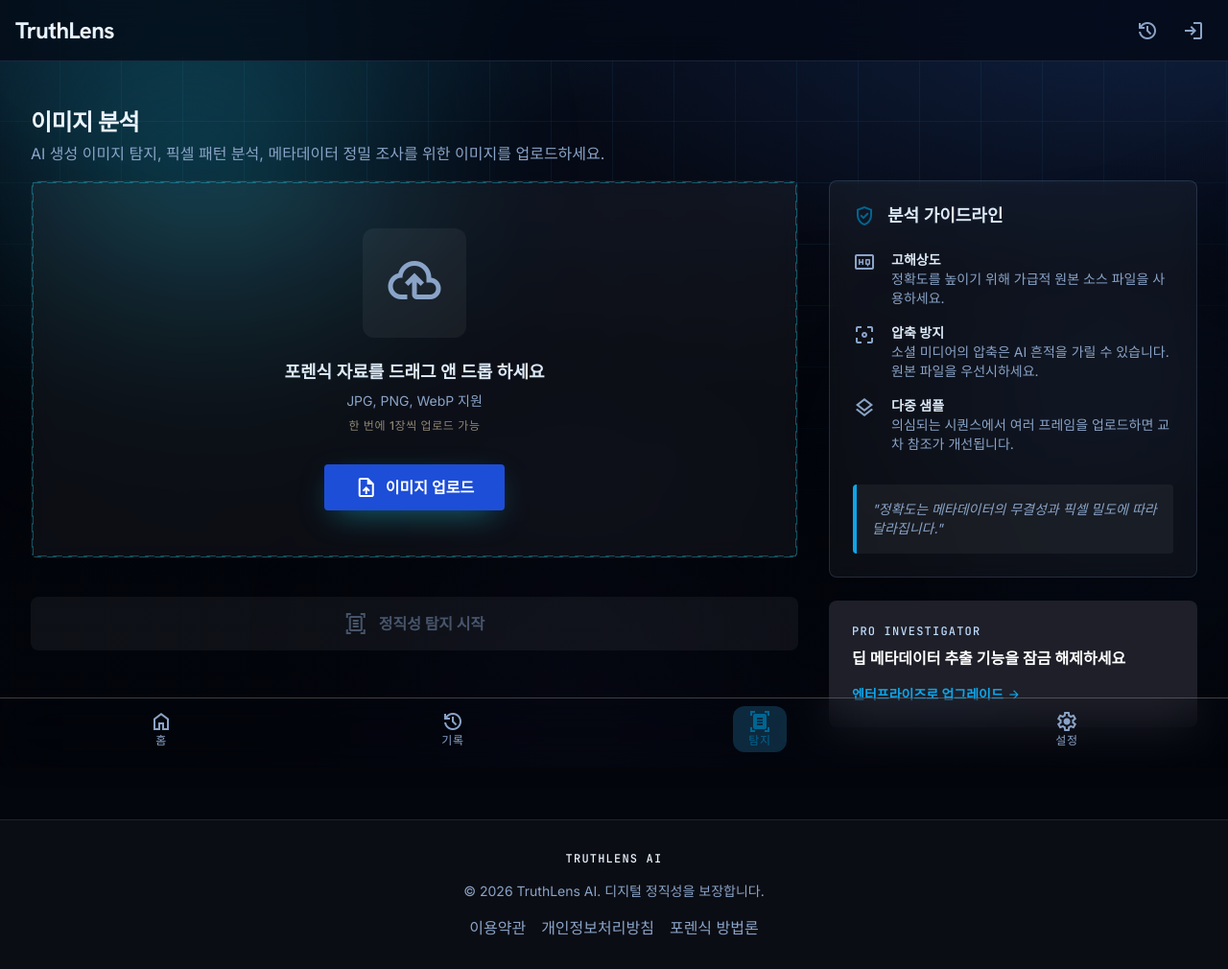
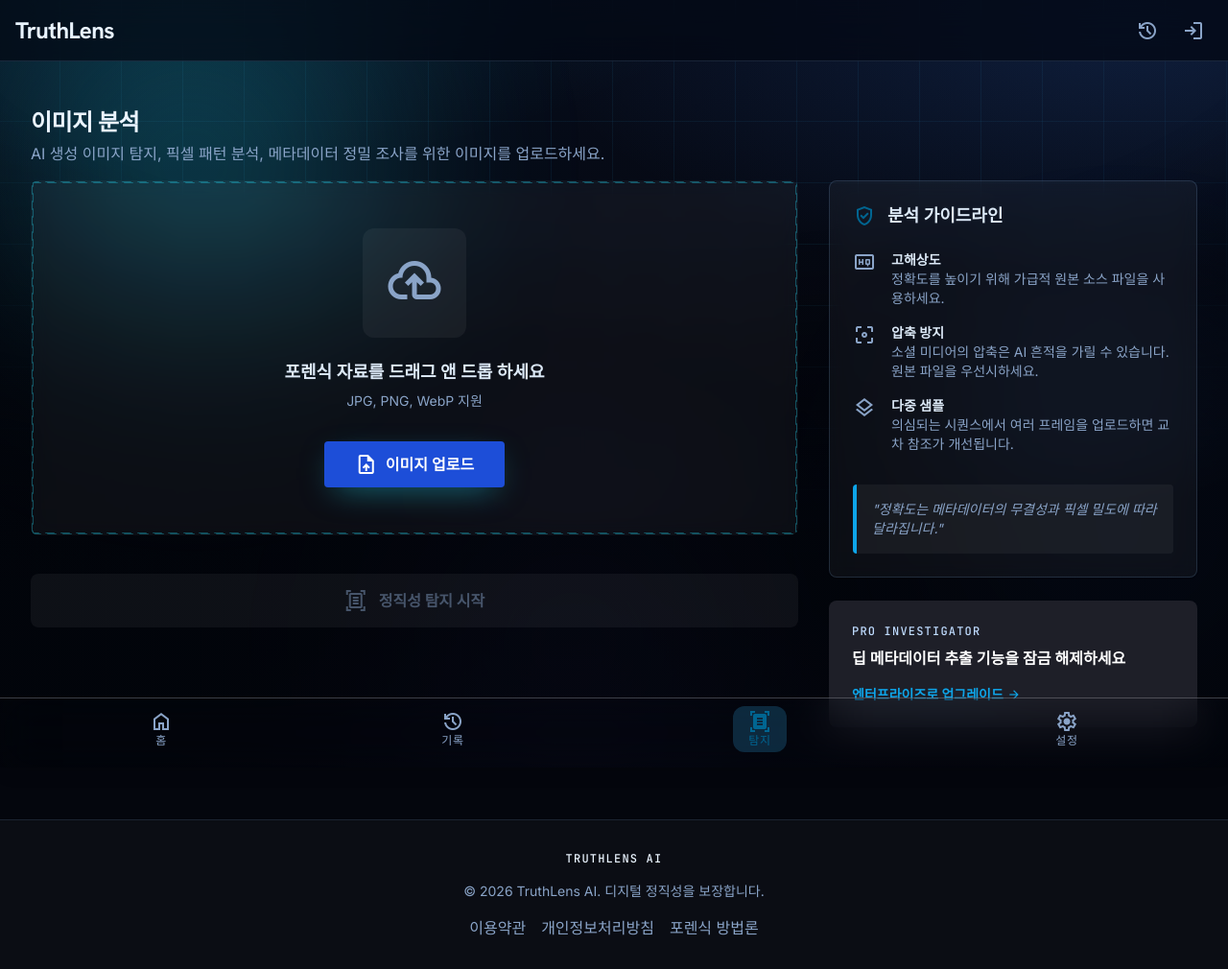
Before and after one commit to jjssspark/TruthLens, a Flask app: page /detect/image in a window 1280 px wide. Shown: the top 1010 px of the page at 96% size. Run offline with Flask 3, Linux system fonts and the light colour scheme; the visitor is signed in with stand-in values (Sample User, id 1).

Commit message:
fix: 이미지 업로드 화면의 장수 안내 문구 삭제

```diff
--- a/TruthLensFlask/templates/detect_image.html
+++ b/TruthLensFlask/templates/detect_image.html
@@ -39,7 +39,6 @@
             <div class="space-y-2 mb-8">
                 <h3 class="font-title-md text-title-md text-on-surface">포렌식 자료를 드래그 앤 드롭 하세요</h3>
                 <p class="text-body-sm text-on-surface-variant">JPG, PNG, WebP 지원</p>
-                <p class="text-label-mono text-label-mono text-on-tertiary-container mt-2">한 번에 1장씩 업로드 가능</p>
             </div>
             <label class="cursor-pointer">
                 <input accept="image/*" class="hidden" id="file-input" type="file"/>
```
